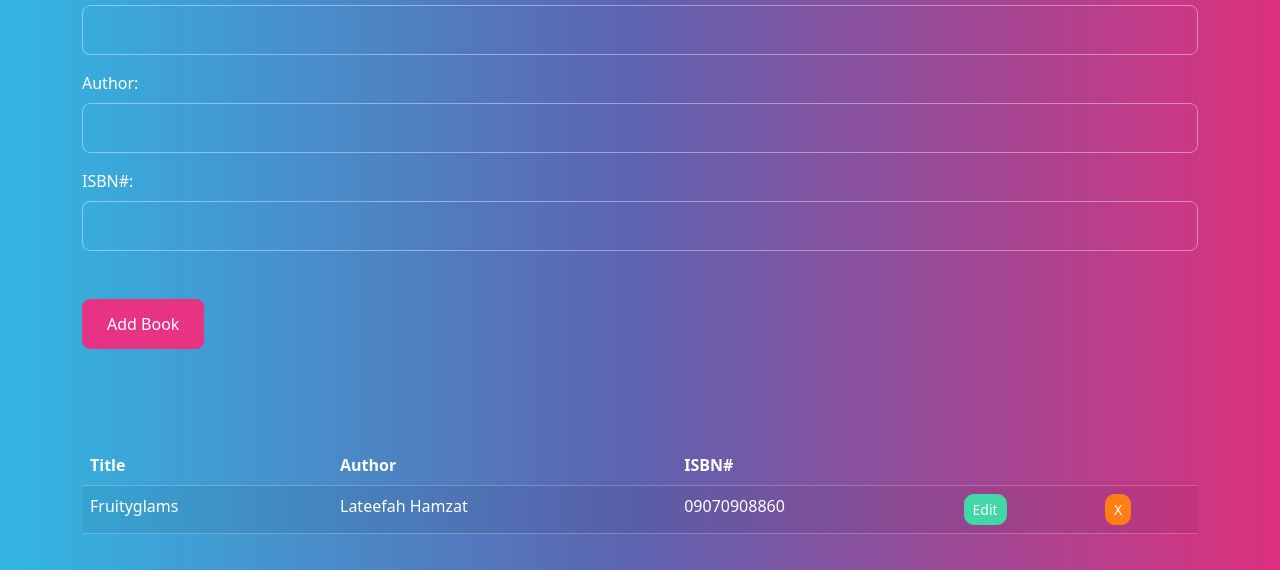
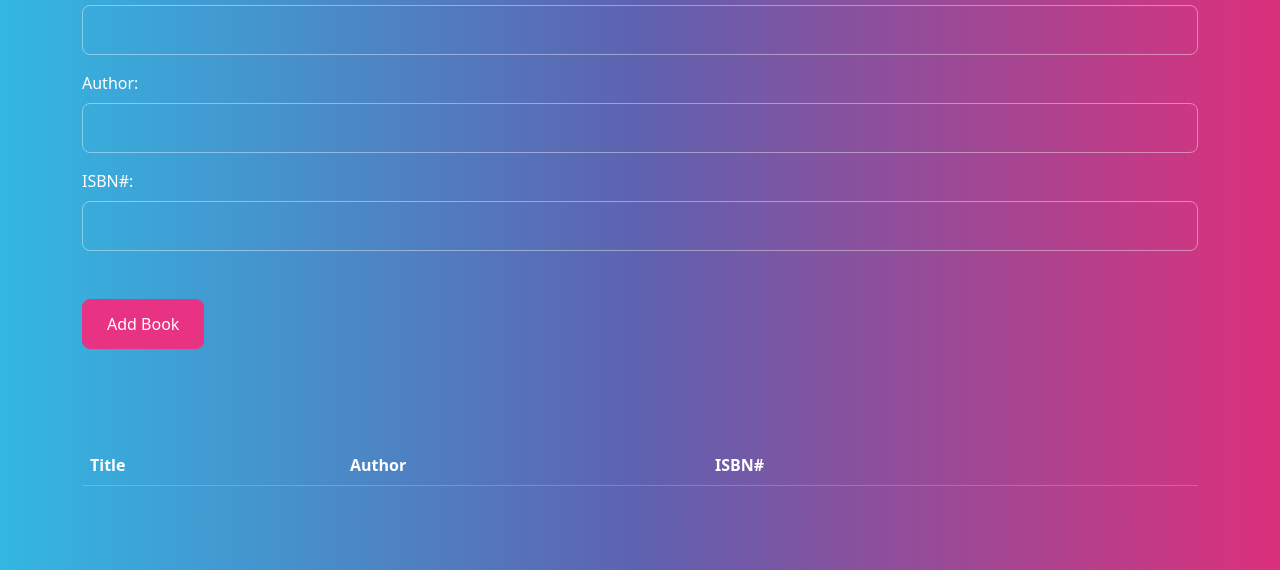
Before and after one commit to Mikael-duru/book-library, a plain HTML site: page index.html in a window 1280 px wide. Shown: the part 230-800 px from the top of the page. Drawn offline with nearby package versions, Linux system fonts and the light colour scheme.

```diff
--- a/index.html
+++ b/index.html
@@ -43,7 +43,7 @@
             </div>
             <div class="form-group mb-4">
               <label for="isbn" class="mb-1">ISBN#:</label>
-              <input type="text" id="isbn" class="form-control">
+              <input type="number" id="isbn" class="form-control">
             </div>
             <input type="submit" value="Add Book" class="btn btn-primary btn-block">
           </form>
@@ -58,13 +58,7 @@
                 <th></th>
               </tr>
             </thead>
-            <tbody id="book-list">
-              <td>Fruityglams</td>
-              <td>Lateefah Hamzat</td>
-              <td>09070908860</td>
-              <td><a href="#" class="btn btn-success btn-sm edit">Edit</a></td>
-              <td><a href="#" class="btn btn-danger btn-sm delete">X</a></td>
-            </tbody>
+            <tbody id="book-list"></tbody>
           </table>
       </div>
 
```
